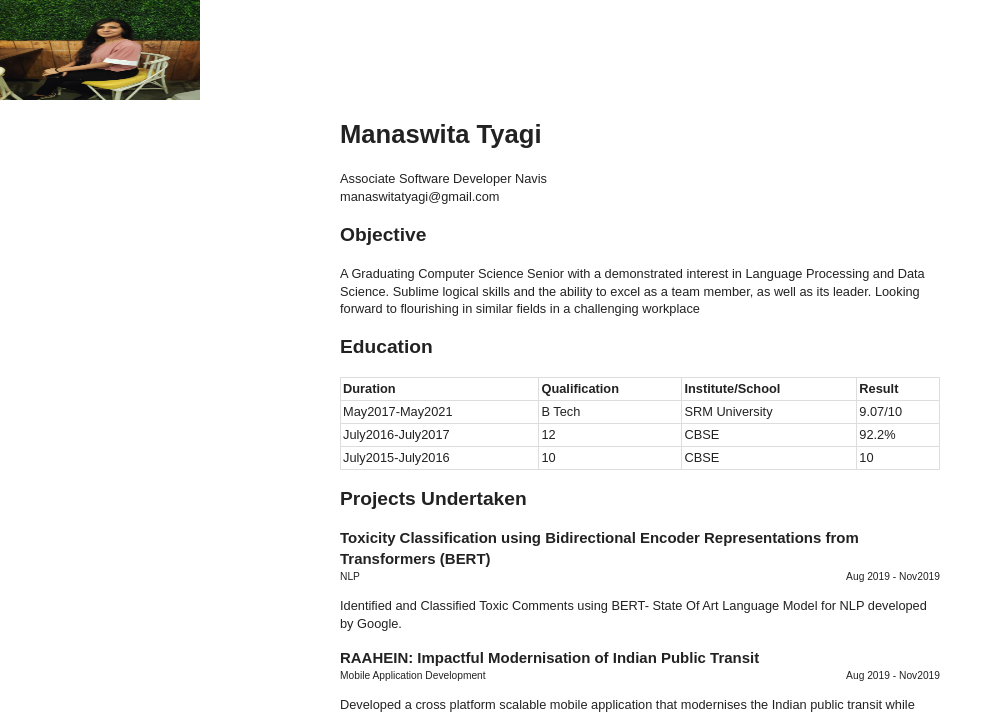
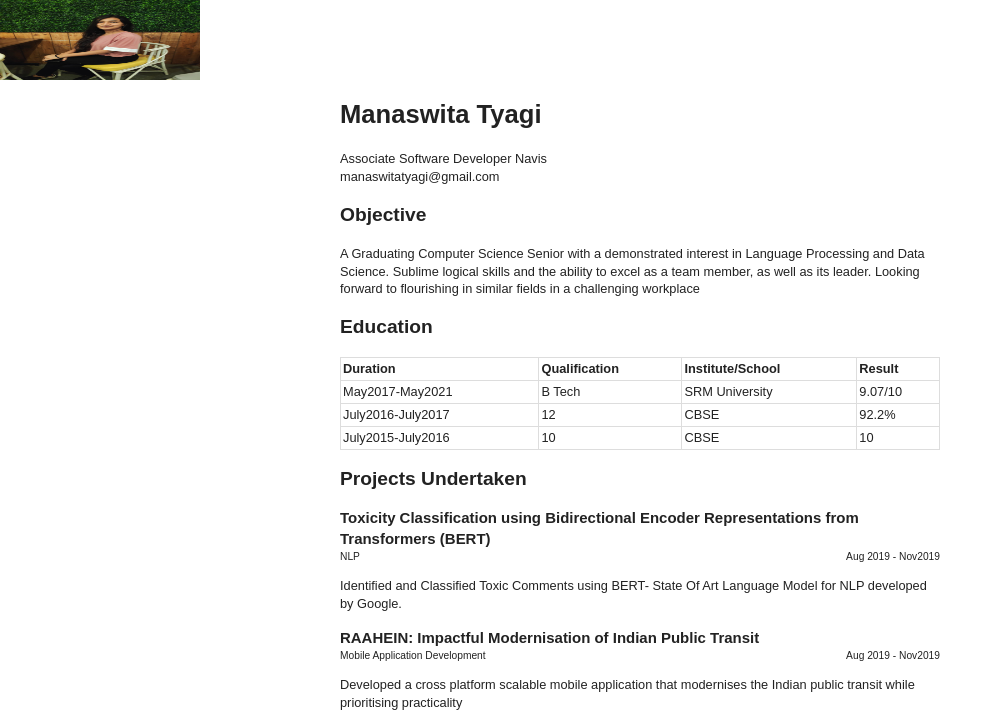
Before and after one commit to manaswitatyagi/resume, a plain HTML site: page index.html in a window 1280 px wide. Shown: the top 717 px of the page, without its empty margins (0-1003 px from the left). Drawn offline with Linux system fonts and the light colour scheme.

Commit message:
Update index.html

```diff
--- a/index.html
+++ b/index.html
@@ -8,7 +8,7 @@
 </head>
 <body>
 	 <img src="resume/WhatsApp Image 2020-08-10 at 2.27.01 PM.jpeg" alt="photo" width="200"
-         height="100">
+         height="80">
 	<div class="container">
 	<header>
 		<h1 id="name">Manaswita Tyagi </h1>
```
